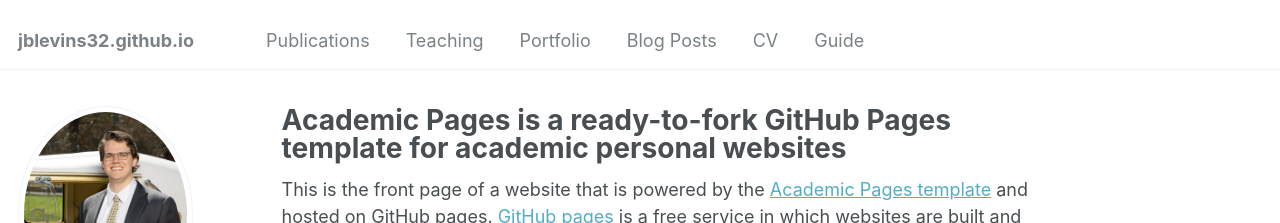
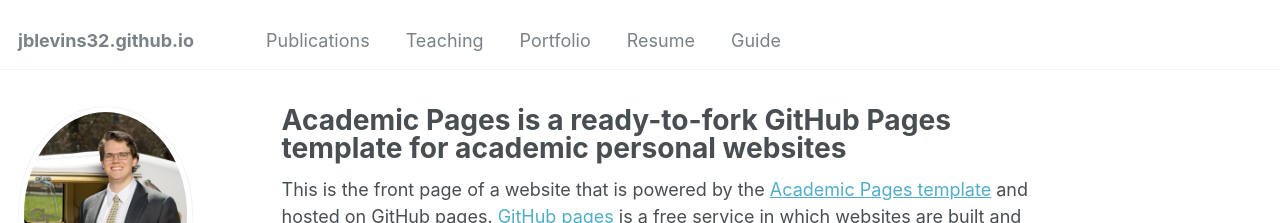
Before and after one commit to jblevins32/jblevins32.github.io, a Jekyll site: the page built from _pages/about.md, in a window 1280 px wide. Shown: the top 223 px of the page. Built offline with Jekyll 4.4.1, drawn with Linux system fonts in a browser that asks for light colours; some web fonts are replaced.

Commit message:
Update navigation.yml

```diff
--- a/_data/navigation.yml
+++ b/_data/navigation.yml
@@ -12,11 +12,11 @@ main:
   - title: "Portfolio"
     url: /portfolio/
 
-  - title: "Blog Posts"
-    url: /year-archive/
+  # - title: "Blog Posts"
+  #   url: /year-archive/
 
-  - title: "CV"
-    url: /cv/
+  - title: "Resume"
+    url: /resume/
 
   - title: "Guide"
     url: /markdown/
```
